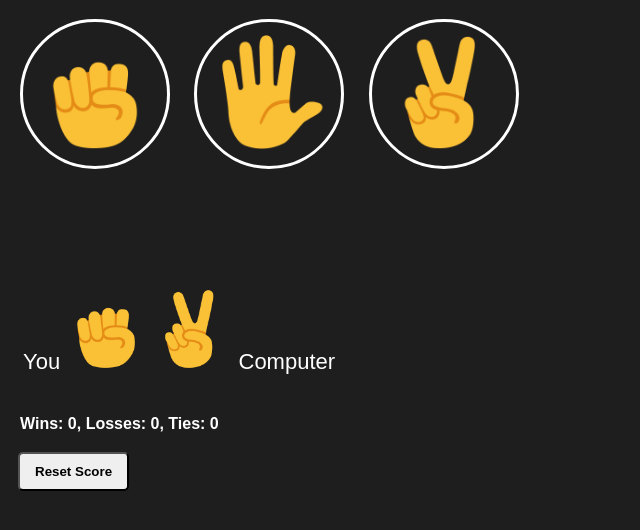
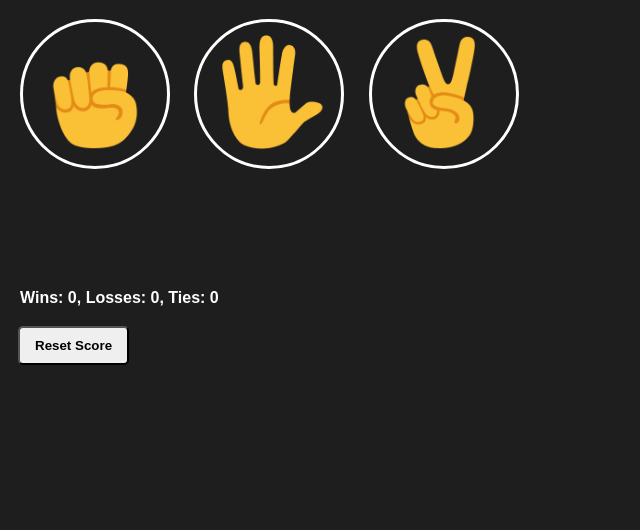
Before and after one commit to Meche221/Rock-Paper-Scissors, a plain HTML site: page index.html in a window 1280 px wide. Shown: the part 96-626 px from the top of the page, without its empty margins (0-640 px from the left). Drawn offline with Linux system fonts and the light colour scheme; a web font is replaced by a local one.

Commit message:
Update index.html

```diff
--- a/index.html
+++ b/index.html
@@ -31,10 +31,6 @@
     </button>
     <p id="js-result"></p>
     <p id="js-move">
-      You
-      <img src="image/Rock.png" alt="">
-      <img src="image/Scissors.png" alt="">
-      Computer
     </p>
     <p id="js-score"></p>
 
```
